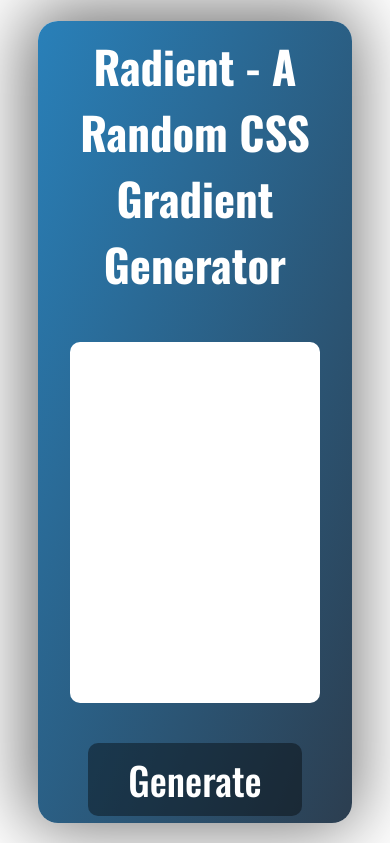
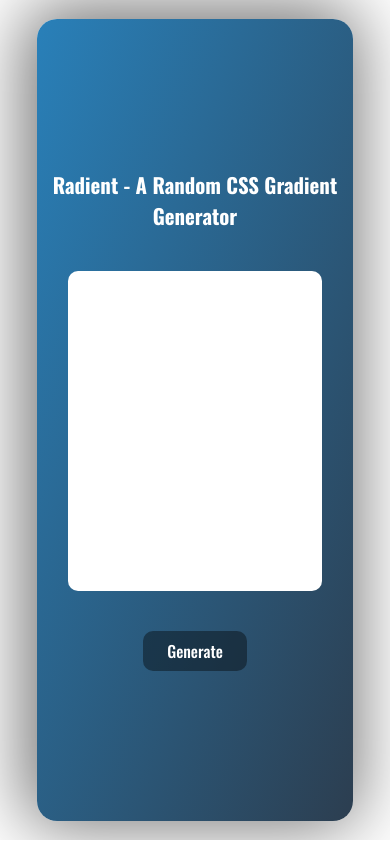
Before and after one commit to kuldp18/radient.github.io, a plain HTML site: page index.html in a window 390 px wide. Drawn offline with nearby package versions, Linux system fonts and the light colour scheme.

Commit message:
Update style.css
Added media queries

```diff
--- a/css/style.css
+++ b/css/style.css
@@ -67,3 +67,20 @@ body {
 	-moz-box-shadow: 19px 0px 23px -6px rgba(0, 0, 0, 0.28);
 	box-shadow: 19px 0px 23px -6px rgba(0, 0, 0, 0.28);
 }
+@media (max-width: 530px) {
+	body {
+		padding: 1.2rem;
+	}
+	.container #title {
+		font-size: 1.3rem;
+		margin: 0;
+	}
+	.gradient-area {
+		height: 40%;
+	}
+	.generate-btn {
+		font-size: 1rem;
+		padding: .5rem 1.5rem;
+		border-radius: 10px;
+	}
+}
```
